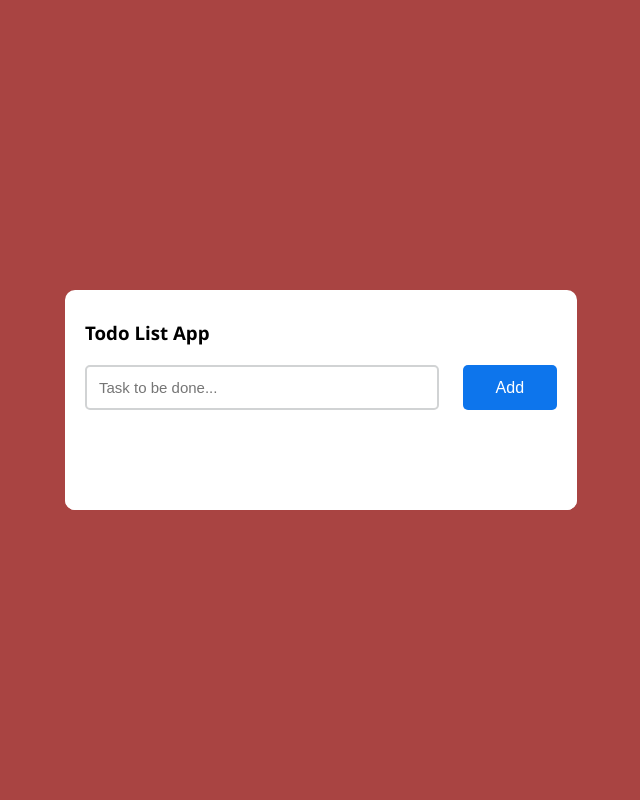
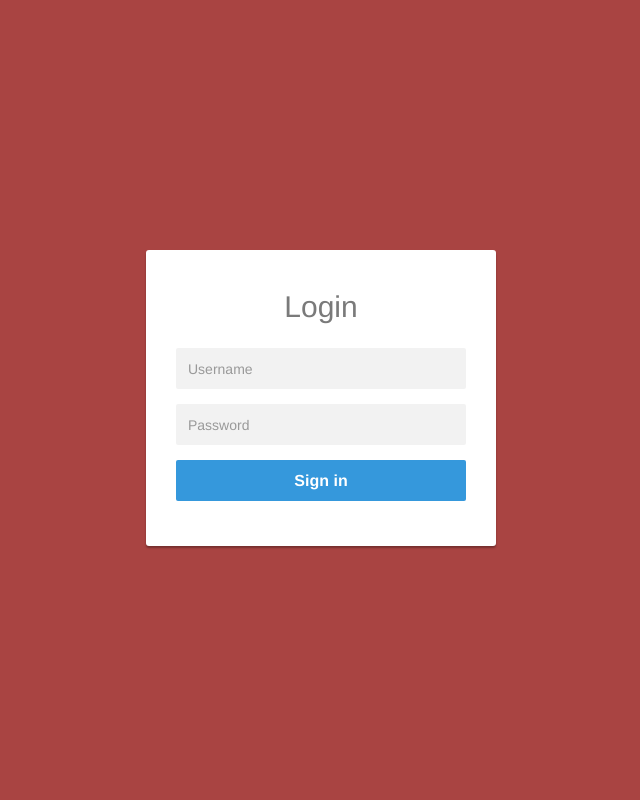
Before and after one commit to md-mursalin/TODO, a PHP site: page / in a window 1280 px wide. Shown: the whole page, without its empty margins (319-959 px from the left). Run offline with PHP 8.4, Linux system fonts and the light colour scheme; data that the repository does not hold is empty.

Commit message:
updated login

```diff
--- a/index.php
+++ b/index.php
@@ -1,106 +1,90 @@
-<?php
-    session_start();
-    include('config/database.php');
-    include('config/tasks.php');
-    $obj = new Tasks;
-
-    if(isset($_POST['submit'])) {
-        $task = $_POST['task'];
-        $id = $_POST['id'];
-        $created_at = $updated_at = date("Y-m-d H:i:s");
-
-        if(!empty($id)) {
-            $sql = "UPDATE todolists set task = '".$task."', updated_at = '".$updated_at."' where id = ".$id;
-            $res = $obj->executeQuery($sql);
-            if($res) {
-                $_SESSION['success'] = "Task has been update successfully";
-            }
-            else {
-                $_SESSION['error'] = "Something went wrong, please try again later";
-            }
-        }
-        else {
-            $sql = "INSERT INTO todolists (task, created_at, updated_at) VALUES ('".$task."', '".$created_at."', '".$updated_at."')";
-            $res = $obj->executeQuery($sql);
-
-            if($res) {
-                $_SESSION['success'] = "Task has been created successfully";
-            }
-            else {
-                $_SESSION['error'] = "Something went wrong, please try again later";
-            }
-        }
-
-        session_write_close();
-        header("LOCATION:index.php");
-    }
-
-    //Get all Tasks
-    $tasks = $obj->getAllTasks();
-
-    //Get Task
-    $editing = false;
-    if(isset($_GET['action']) && $_GET['action']  === 'edit') {
-        $taskData = $obj->getTask($_GET['id']);
-        $editing = true;
-    }
-
-    //Delete Task
-    if(isset($_GET['action']) && $_GET['action']  === 'delete') {
-        $sql = "DELETE FROM todolists WHERE id = ".$_GET['id'];
-        $res = $obj->executeQuery($sql);
-        if($res) {
-            $_SESSION['success'] = "Task has been deleted successfully";
-        }
-        else {
-            $_SESSION['error'] = "Something went wrong, please try again later";
-        }
-
-        session_write_close();
-        header("LOCATION:index.php");
-    }
-?>
-
-
 <!DOCTYPE html>
 <html lang="en">
 <head>
-    <meta charset="UTF-8">
-    <meta name="viewport" content="width=device-width, initial-scale=1.0">
-    <meta http-equiv="X-UA-Compatible" content="ie=edge">
-    <link href="../../css/assets/fontawesome/css/all.css" rel="stylesheet" />
-    <link rel="stylesheet" href="assets/css/style.css"/>
-    <title>Todo List </title>
+    <meta charset="utf-8">
+    <meta http-equiv="X-UA-Compatible" content="IE=edge">
+    <meta name="viewport" content="width=device-width, initial-scale=1">
+    <title>Bootstrap Simple Login Form with Blue Background</title>
+    <link rel="stylesheet" href="https://maxcdn.bootstrapcdn.com/bootstrap/3.3.7/css/bootstrap.min.css">
+    <link rel="stylesheet" href="https://maxcdn.bootstrapcdn.com/font-awesome/4.7.0/css/font-awesome.min.css">
+    <script src="https://ajax.googleapis.com/ajax/libs/jquery/1.12.4/jquery.min.js"></script>
+    <script src="https://maxcdn.bootstrapcdn.com/bootstrap/3.3.7/js/bootstrap.min.js"></script>
+    <style>
+        body {
+            color: #fff;
+            background: #3598dc;
+            background: #a94442;
+        }
+        .form-control {
+            min-height: 41px;
+            background: #f2f2f2;
+            box-shadow: none !important;
+            border: transparent;
+        }
+        .form-control:focus {
+            background: #e2e2e2;
+        }
+        .form-control, .btn {
+            border-radius: 2px;
+        }
+        .login-form {
+            width: 350px;
+            margin: 250px auto;
+            text-align: center;
+        }
+        .login-form h2 {
+            margin: 10px 0 25px;
+        }
+        .login-form form {
+            color: #7a7a7a;
+            border-radius: 3px;
+            margin-bottom: 15px;
+            background: #fff;
+            box-shadow: 0px 2px 2px rgba(0, 0, 0, 0.3);
+            padding: 30px;
+        }
+        .login-form .btn {
+            font-size: 16px;
+            font-weight: bold;
+            background: #3598dc;
+            border: none;
+            outline: none !important;
+        }
+        .login-form .btn:hover, .login-form .btn:focus {
+            background: #2389cd;
+        }
+        .login-form a {
+            color: #fff;
+            text-decoration: underline;
+        }
+        .login-form a:hover {
+            text-decoration: none;
+        }
+        .login-form form a {
+            color: #7a7a7a;
+            text-decoration: none;
+        }
+        .login-form form a:hover {
+            text-decoration: underline;
+        }
+    </style>
 </head>
 <body>
+<div class="login-form">
+    <form action="/front.php" method="get">
+        <h2 class="text-center">Login</h2>
+        <div class="form-group has-error">
+            <input type="text" class="form-control" name="username" placeholder="Username" required="required">
+        </div>
+        <div class="form-group">
+            <input type="password" class="form-control" name="password" placeholder="Password" required="required">
+        </div>
+        <div class="form-group">
+            <button type="submit" class="btn btn-primary btn-lg btn-block" name="login-button" >Sign in</button>
+        </div>
+    </form>
+    <!--    <p class="text-center small">Don't have an account? <a href="#">Sign up here!</a></p>-->
+</div>
 
-    <div class="container">
-      <div id="newtask">
-        <?php include('include/alert.php') ?>
-
-
-        <h3>Todo List App</h3>
-        <form action="index.php" method="post" id="taskform">
-            <input type="hidden" name="id" value="<?php if($editing) { echo $taskData['id']; } ?>"  >
-            <input type="text" name="task" id="task" placeholder="Task to be done..." value="<?php if($editing) { echo $taskData['task']; } ?>" />
-            <button type="submit" name="submit" id="add"><?php if($editing) { echo "Update"; } else { echo "Add" ; } ?></button>
-        </form>
-      </div>
-
-      <div id="tasks">
-        <?php
-            if(!empty($tasks)) {
-                foreach($tasks as $t) {
-        ?>
-        <div class="task">
-            <span><?php echo $t['task'] ?></span>
-            <a href="index.php?action=edit&id=<?php echo $t['id'] ?>" class="edit button">Edit<i class="fa fa-edit"></i></a>
-            <a onclick="return confirm('Do you want to delete this record?')" href="index.php?action=delete&id=<?php echo $t['id'] ?>" class="delete button">Del<i class="fa fa-trash-alt"></i></a>
-        </div>
-        <?php }} ?>
-      </div>
-    </div>
-
-    <script src="assets/js/app.js"></script>
 </body>
 </html>
```
